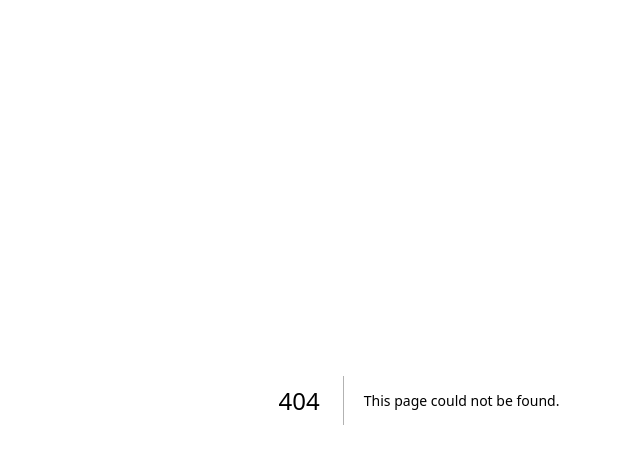
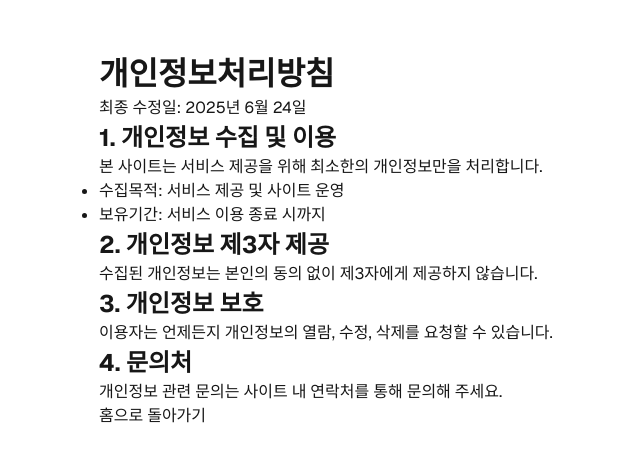
Before and after one commit to YuuuuuuYu/4d4cat-vercel, a Next.js app: page /privacy-policy in a window 1280 px wide. Before the commit this address had no page. Shown: the top 464 px of the page, without its empty margins (221-861 px from the left). Built offline with nearby package versions, Linux system fonts and the light colour scheme.

Commit message:
chore: 개인정보처리방침 추가

```diff
--- /dev/null
+++ b/app/privacy-policy/page.jsx
@@ -0,0 +1,46 @@
+import Link from 'next/link';
+import styles from '../page.module.css';
+
+export const metadata = {
+    title: '개인정보처리방침 - 사차원 주머니',
+    description: '사차원 주머니의 개인정보처리방침을 안내합니다.',
+};
+
+export default function PrivacyPolicy() {
+    return (
+        <main className={styles.container}>
+            <div className={styles.policyContainer}>
+                <h1>개인정보처리방침</h1>
+                <p className={styles.lastModified}>최종 수정일: 2025년 6월 24일</p>
+
+                <section className={styles.policySection}>
+                    <h2>1. 개인정보 수집 및 이용</h2>
+                    <p>본 사이트는 서비스 제공을 위해 최소한의 개인정보만을 처리합니다.</p>
+                    <ul>
+                        <li>수집목적: 서비스 제공 및 사이트 운영</li>
+                        <li>보유기간: 서비스 이용 종료 시까지</li>
+                    </ul>
+                </section>
+
+                <section className={styles.policySection}>
+                    <h2>2. 개인정보 제3자 제공</h2>
+                    <p>수집된 개인정보는 본인의 동의 없이 제3자에게 제공하지 않습니다.</p>
+                </section>
+
+                <section className={styles.policySection}>
+                    <h2>3. 개인정보 보호</h2>
+                    <p>이용자는 언제든지 개인정보의 열람, 수정, 삭제를 요청할 수 있습니다.</p>
+                </section>
+
+                <section className={styles.policySection}>
+                    <h2>4. 문의처</h2>
+                    <p>개인정보 관련 문의는 사이트 내 연락처를 통해 문의해 주세요.</p>
+                </section>
+
+                <div className={styles.navigation}>
+                    <Link href="/" className={styles.backButton}>홈으로 돌아가기</Link>
+                </div>
+            </div>
+        </main>
+    );
+}
```
